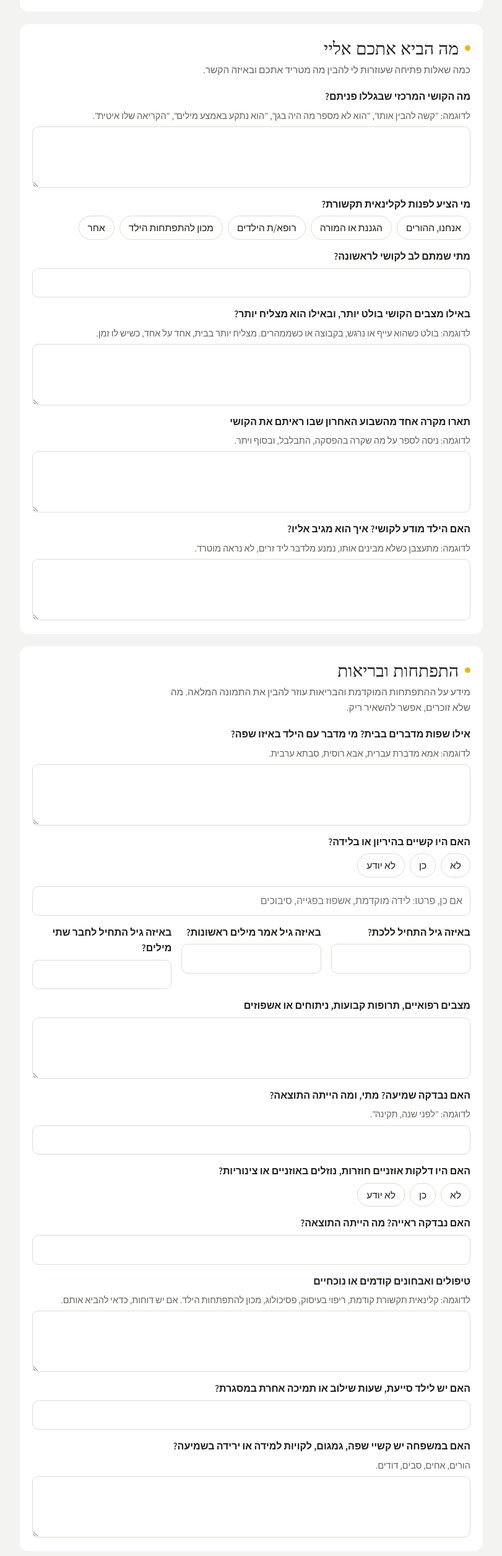
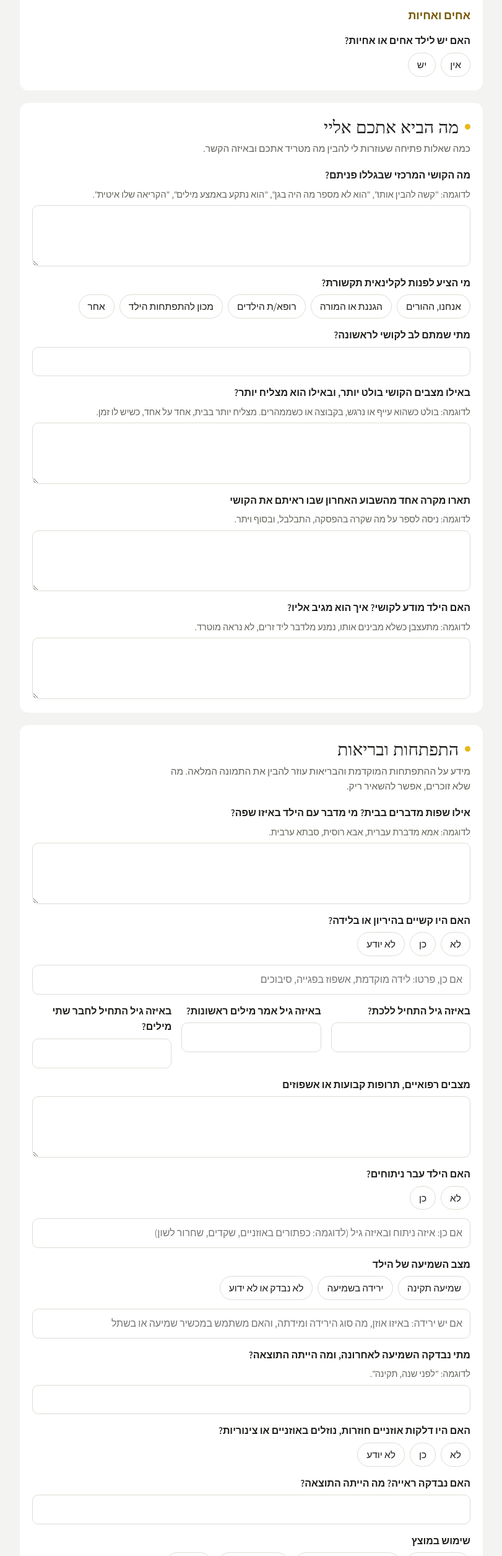
Before and after one commit to omrisal765-creator/intake-salmon, a plain HTML site: page index.html in a window 1280 px wide. Shown: the part 1387-3898 px from the top of the page at 62% size, without its empty margins (234-1045 px from the left). Drawn offline with nearby package versions, Linux system fonts and the light colour scheme; a web font is replaced by a local one.

Commit message:
הוספת אחים ואחיות, שימוש במוצץ, מצב שמיעה וניתוחים
Co-Authored-By: Claude Opus 5.5 <noreply@anthropic.com>
Claude-Session: https://claude.ai/code/session_01SpLyBFmdKaXHTxspczHMpR

```diff
--- a/index.html
+++ b/index.html
@@ -212,6 +212,12 @@ input:focus-visible,select:focus-visible,textarea:focus-visible{outline:3px soli
           <div class="grid">
             <div class="field"><label for="p2Name">שם מלא</label><input id="p2Name" type="text"></div>
             <div class="field"><label for="p2Phone">טלפון</label><input id="p2Phone" type="tel"></div>
+          </div>
+          <h3>אחים ואחיות</h3>
+          <div class="grid">
+            <fieldset class="field" id="sibF" style="grid-column:1/-1"><legend>האם יש לילד אחים או אחיות?</legend><div class="pills"><label class="pill"><input type="radio" name="sib" value="אין"><span>אין</span></label><label class="pill"><input type="radio" name="sib" value="יש"><span>יש</span></label></div></fieldset>
+            <div class="field" id="sibMore" hidden><label for="sibCount">כמה אחים ואחיות?</label><input id="sibCount" type="text" inputmode="numeric" placeholder="לדוגמה: 2"></div>
+            <div class="field" id="sibMore2" hidden style="grid-column:1/-1"><label for="sibAges">גילאים, ומה מקומו של הילד בין האחים</label><p class="hint">לדוגמה: אחות בת 8 ואח בן 2. הוא האמצעי.</p><input id="sibAges" type="text"></div>
           </div>
         </div>
       </section>
@@ -448,7 +454,7 @@ const CHECKS = [
     ['t2','משתעל או נחנק בזמן אכילה או שתייה',''],
     ['t3','מרייר יותר ממה שמצופה בגילו',''],
     ['t4','נושם בעיקר דרך הפה, או נוחר בשינה',''],
-    ['t5','עדיין משתמש במוצץ או בבקבוק','', 3]
+    ['t5','עדיין שותה מבקבוק','', 3]
   ]}
 ];
 const INTEL = ['גם אנשים שלא מכירים אותו מבינים אותו בקלות','המשפחה מבינה אותו, אבל זרים מתקשים לפעמים','גם בני המשפחה מתקשים לפעמים להבין אותו','רוב הזמן קשה להבין אותו','לא יודע'];
@@ -477,10 +483,13 @@ const GEN_A = [
     {id:'hWalk', type:'text', label:'באיזה גיל התחיל ללכת?', half:true},
     {id:'hWords', type:'text', label:'באיזה גיל אמר מילים ראשונות?', half:true},
     {id:'hCombine', type:'text', label:'באיזה גיל התחיל לחבר שתי מילים?', half:true},
-    {id:'hMed', type:'ta', label:'מצבים רפואיים, תרופות קבועות, ניתוחים או אשפוזים'},
-    {id:'hHear', type:'text', label:'האם נבדקה שמיעה? מתי, ומה הייתה התוצאה?', ex:'לדוגמה: "לפני שנה, תקינה".'},
+    {id:'hMed', type:'ta', label:'מצבים רפואיים, תרופות קבועות או אשפוזים'},
+    {id:'hSurg', type:'radio', label:'האם הילד עבר ניתוחים?', opts:['לא','כן'], detail:'אם כן: איזה ניתוח ובאיזה גיל (לדוגמה: כפתורים באוזניים, שקדים, שחרור לשון)'},
+    {id:'hHearStat', type:'radio', label:'מצב השמיעה של הילד', opts:['שמיעה תקינה','ירידה בשמיעה','לא נבדק או לא ידוע'], detail:'אם יש ירידה: באיזו אוזן, מה סוג הירידה ומידתה, והאם משתמש במכשיר שמיעה או בשתל'},
+    {id:'hHear', type:'text', label:'מתי נבדקה השמיעה לאחרונה, ומה הייתה התוצאה?', ex:'לדוגמה: "לפני שנה, תקינה".'},
     {id:'hEars', type:'radio', label:'האם היו דלקות אוזניים חוזרות, נוזלים באוזניים או צינוריות?', opts:['לא','כן','לא יודע']},
     {id:'hVision', type:'text', label:'האם נבדקה ראייה? מה הייתה התוצאה?'},
+    {id:'hPacifier', type:'radio', label:'שימוש במוצץ', opts:['לא השתמש','השתמש בעבר והפסיק','משתמש היום','לא יודע'], detail:'פרטו: עד איזה גיל, או מתי ובאיזו תדירות היום (רק בשינה, במשך היום)'},
     {id:'hPrev', type:'ta', label:'טיפולים ואבחונים קודמים או נוכחיים', ex:'לדוגמה: קלינאית תקשורת קודמת, ריפוי בעיסוק, פסיכולוג, מכון להתפתחות הילד. אם יש דוחות, כדאי להביא אותם.'},
     {id:'hSupport', type:'text', label:'האם יש לילד סייעת, שעות שילוב או תמיכה אחרת במסגרת?'},
     {id:'hFamily', type:'ta', label:'האם במשפחה יש קשיי שפה, גמגום, לקויות למידה או ירידה בשמיעה?', ex:'הורים, אחים, סבים, דודים.'}
@@ -817,7 +826,8 @@ function collect(){
     ],
     family: [
       ['ממלא השאלון', [val('respName'), radioVal('respRel')].filter(Boolean).join(', ')], ['טלפון', val('respPhone')], ['דוא"ל', val('respEmail')],
-      ['הורה נוסף', val('p2Name')], ['טלפון הורה נוסף', val('p2Phone')]
+      ['הורה נוסף', val('p2Name')], ['טלפון הורה נוסף', val('p2Phone')],
+      ['אחים ואחיות', radioVal('sib') === 'יש' ? ['יש', val('sibCount') && `${val('sibCount')} אחים ואחיות`, val('sibAges')].filter(Boolean).join('. ') : radioVal('sib')]
     ],
     genA: GEN_A.map(s => ({title:s.title, rows:s.qs.map(q => [q.label, genericValue(q)])})),
     genB: GEN_B.map(s => ({title:s.title, rows:s.qs.map(q => [q.label, genericValue(q)]), goal: s.goal ? goalSentence() : ''})),
@@ -1170,6 +1180,7 @@ $('#newNo').addEventListener('click', () => { $('#newConfirm').hidden = true; })
 $('#newYes').addEventListener('click', () => { location.reload(); });
 
 if(IN_APP && !(window.claude && typeof window.claude.use === 'function')) $('#inAppWarn').hidden = false;
+$$('input[name=sib]').forEach(r => r.addEventListener('change', () => { const on = radioVal('sib') === 'יש'; $('#sibMore').hidden = !on; $('#sibMore2').hidden = !on; }));
 renderAgeParts(); updateGoal(); show(1);
 </script>
 
```
